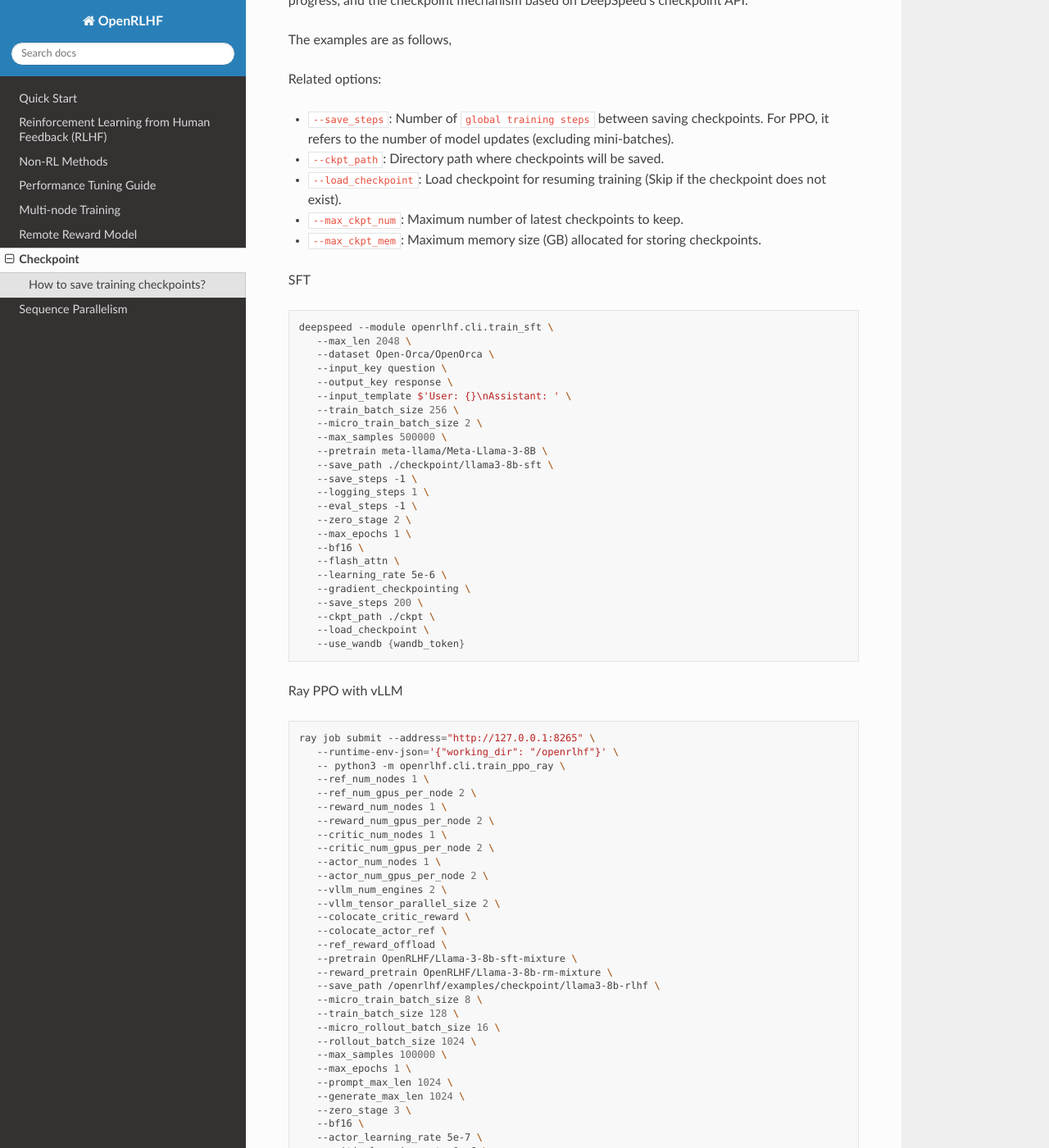
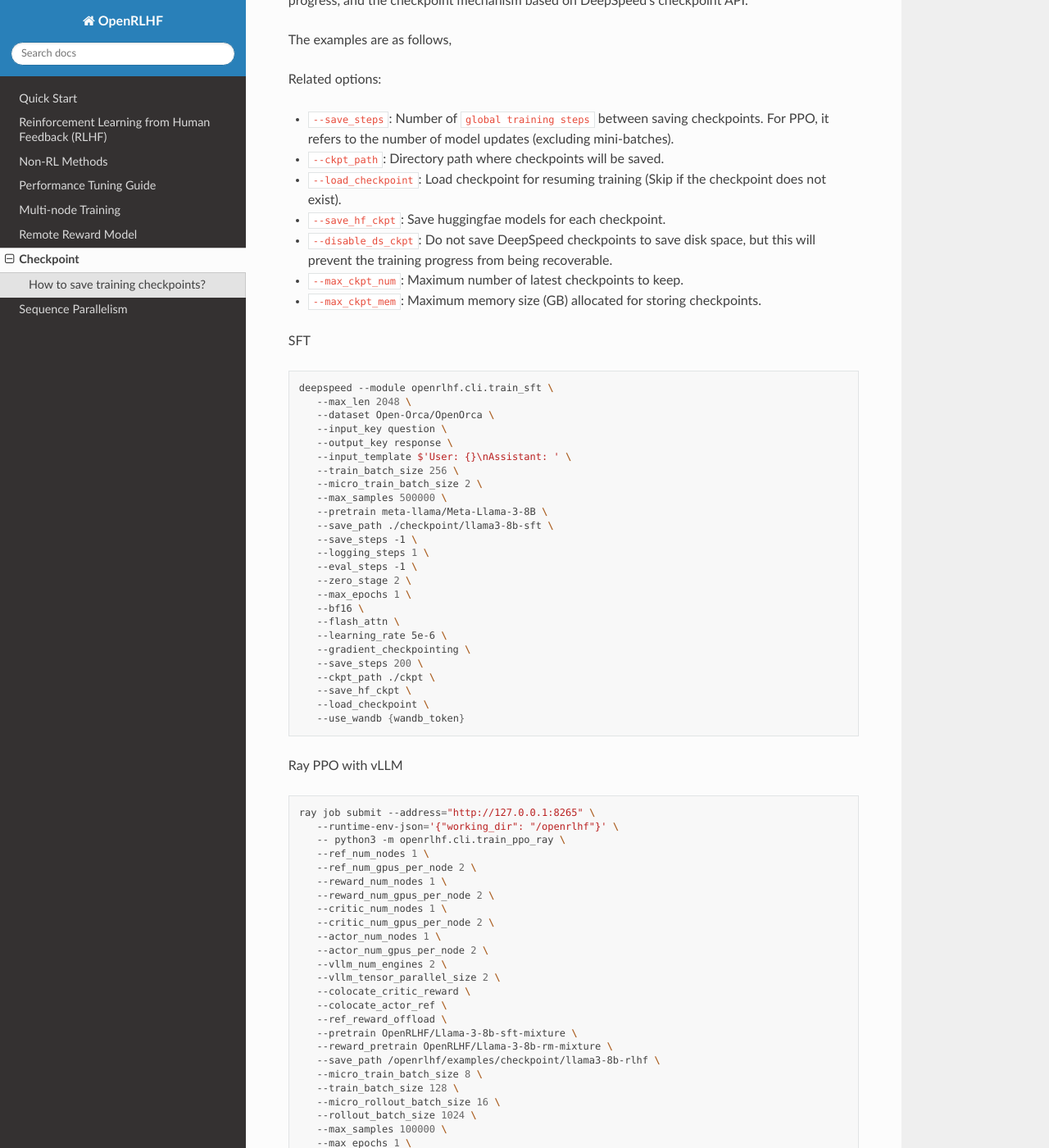
Before and after one commit to OpenRLHF/OpenRLHF-Docs, a Sphinx documentation site: the page built from docs/source/checkpoint.rst, in a window 1280 px wide and 1400 px high, scrolled down 299 px. Shown: the whole window at 82% size. Built offline with Sphinx 7.4.7 and the Read the Docs theme 3.1.0, drawn with Linux system fonts in a browser that asks for light colours.

Commit message:
update checkpoint

```diff
--- a/docs/source/checkpoint.rst
+++ b/docs/source/checkpoint.rst
@@ -14,6 +14,8 @@ Related options:
 - ``--save_steps``: Number of ``global training steps`` between saving checkpoints. For PPO, it refers to the number of model updates (excluding mini-batches).
 - ``--ckpt_path``: Directory path where checkpoints will be saved.
 - ``--load_checkpoint``: Load checkpoint for resuming training (Skip if the checkpoint does not exist).
+- ``--save_hf_ckpt``: Save huggingfae models for each checkpoint.
+- ``--disable_ds_ckpt``: Do not save DeepSpeed checkpoints to save disk space, but this will prevent the training progress from being recoverable.
 - ``--max_ckpt_num``: Maximum number of latest checkpoints to keep.
 - ``--max_ckpt_mem``: Maximum memory size (GB) allocated for storing checkpoints.
 
@@ -43,6 +45,7 @@ SFT
       --gradient_checkpointing \
       --save_steps 200 \
       --ckpt_path ./ckpt \
+      --save_hf_ckpt \
       --load_checkpoint \
       --use_wandb {wandb_token}
 
@@ -92,5 +95,6 @@ Ray PPO with vLLM
       --gradient_checkpointing \
       --save_steps 20 \
       --ckpt_path /openrlhf/examples/checkpoint/ckpt/ \
+      --save_hf_ckpt \
       --load_checkpoint \
       --use_wandb {wandb_token}
--- a/docs/source/conf.py
+++ b/docs/source/conf.py
@@ -7,7 +7,7 @@ copyright = '2025, OpenRLHF'
 author = 'OpenRLHF'
 
 release = '0.5'
-version = '0.5.6'
+version = '0.5.7.dev'
 
 # -- General configuration
 
```
